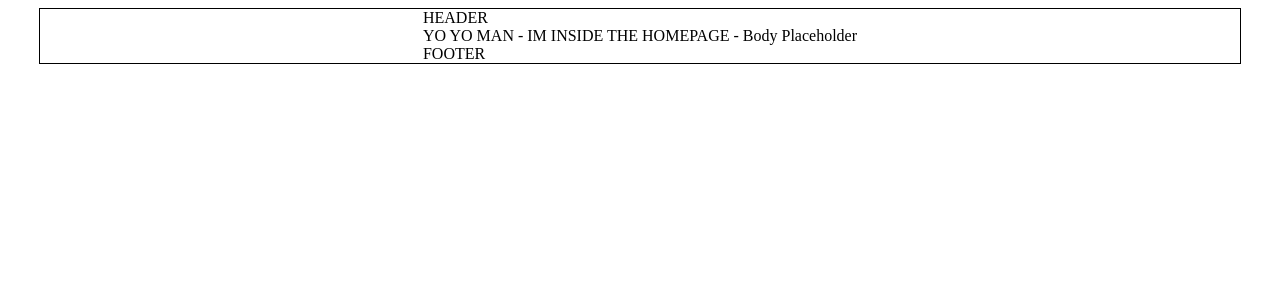
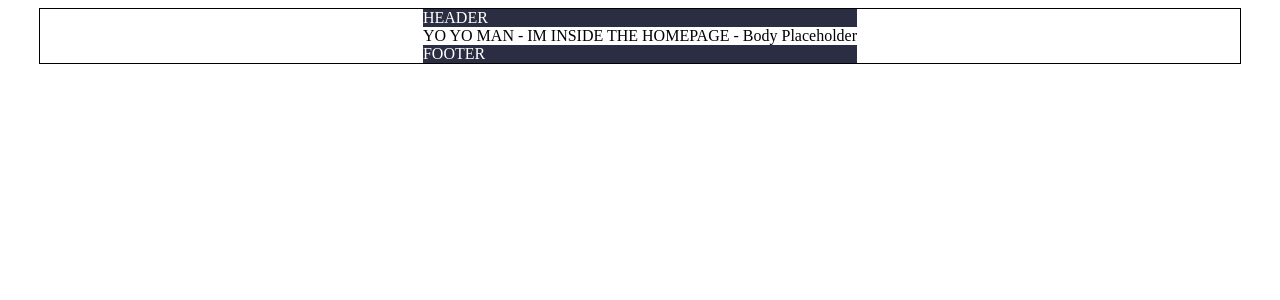
Before and after one commit to MrT3313/HomeBase, a React (Create React App) app in the folder homebase_app/: page / in a window 1280 px wide. Shown: the top 300 px of the page. Built offline with nearby package versions, Linux system fonts and the light colour scheme.

Commit message:
FE
externally linked styled-component THEMES using index.js themes to render appropriatly on the <Header /> & <Footer />

```diff
--- a/homebase_app/src/components/footer.js
+++ b/homebase_app/src/components/footer.js
@@ -6,6 +6,10 @@ import React, { Component } from "react"
 
 // IMPORT  STYLED COMPONENTS
     import styled from 'styled-components'
+    import { ThemeProvider } from 'styled-components'
+
+    // IMPORT - STYLED COMPONENTS - INDIVIDUAL THEMES
+        import theme from '../styles/footer_homepage'
 
 // -- *** -- START CODE -- *** -- //
 // -- *** -- START CODE -- *** -- //
@@ -13,15 +17,21 @@ import React, { Component } from "react"
 // Styled Components
     const FooterContainer = styled.div`
         display: flex;
+
+        background-color: ${props => props.theme.backgroundColor};
+        color: ${props => props.theme.fontColor};
     `;
 
 class Footer extends Component {
 
     render() {
         return (
-            <FooterContainer>
-                FOOTER
-            </FooterContainer>
+            <ThemeProvider theme={theme}>
+                <FooterContainer>
+                    FOOTER
+                </FooterContainer>
+            </ThemeProvider>
+
         )
     }
 }
--- a/homebase_app/src/components/header.js
+++ b/homebase_app/src/components/header.js
@@ -6,22 +6,31 @@
 
 // IMPORT STYLED COMPONENTS
     import styled from 'styled-components'
+    import { ThemeProvider } from 'styled-components'
+
+    // IMPORT - STYLED COMPONENTS - INDIVIDUAL THEMES
+        import theme from '../styles/header_homepage'
 
 // -- *** -- START CODE -- *** -- //
 // -- *** -- START CODE -- *** -- //
 
-// Styled Components
+// Styled Components - COMPONENT
     const HeaderContainer = styled.div`
         display: flex;
+
+        background-color: ${props => props.theme.backgroundColor};
+        color: ${props => props.theme.fontColor};
     `;
 
 class Header extends Component {
 
     render() {
         return (
-            <HeaderContainer>
-                HEADER
-            </HeaderContainer>
+            <ThemeProvider theme={theme}>
+                <HeaderContainer>
+                    HEADER
+                </HeaderContainer>
+            </ThemeProvider>
         )
     }
 }
--- /dev/null
+++ b/homebase_app/src/styles/footer_homepage.js
@@ -0,0 +1,8 @@
+import colors from './index'
+
+const theme = {
+    backgroundColor: colors.primaryColor,
+    fontColor: colors.altFontColor,
+}
+
+export default theme
--- /dev/null
+++ b/homebase_app/src/styles/header_homepage.js
@@ -0,0 +1,8 @@
+import colors from './index'
+
+const theme = {
+    backgroundColor: colors.primaryColor,
+    fontColor: colors.altFontColor,
+}
+
+export default theme
--- /dev/null
+++ b/homebase_app/src/styles/index.js
@@ -0,0 +1,15 @@
+
+const colors_fonts = {
+    // COLORS
+        primaryColor: '#2B2D42',
+        secondaryColor: '#1DD3B0',
+        tertiaryColor: "#922D50",
+
+        mainFontColor: 'black',
+        altFontColor: 'white'
+    // FONTS
+}
+
+
+
+export default colors_fonts
```
Also changed, not shown: 1 other file (tests, documents, lock files or other folders).
